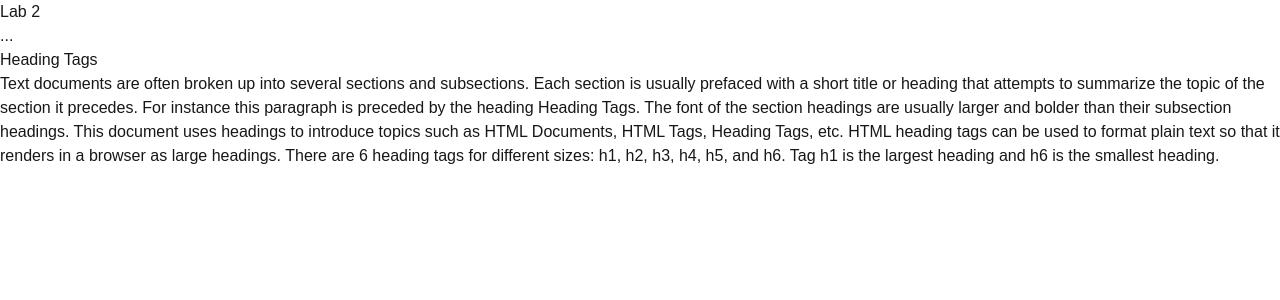
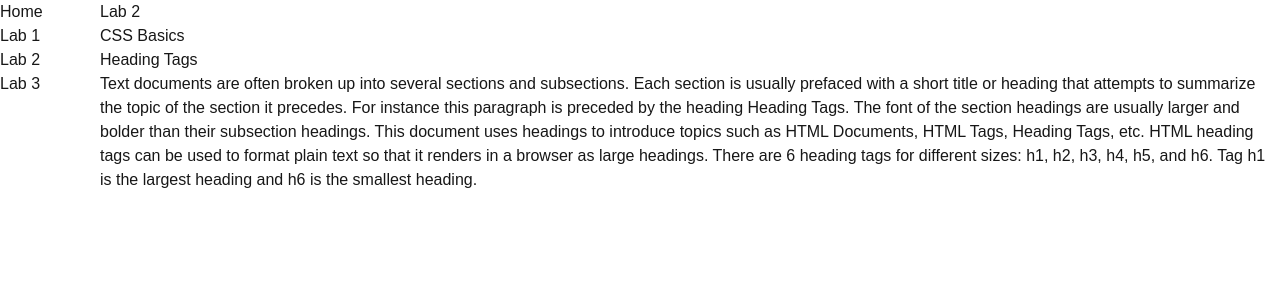
Before and after one commit to LuckyRandomness/kambaz-next-js, a Next.js app: page /labs/lab2 in a window 1280 px wide. Shown: the top 300 px of the page. Built offline with nearby package versions, Linux system fonts and the light colour scheme.

Commit message:
Added sidebar functionality

```diff
--- /dev/null
+++ b/app/labs/TOC.tsx
@@ -0,0 +1,19 @@
+import Link from "next/link";
+export default function TOC() {
+    return (
+        <ul>
+            <li>
+                <Link href = "../" id="wd-home-link">
+                Home </Link> </li>
+            <li>
+                <Link href = "/labs/lab1" id="wd-lab1-link">
+                Lab 1 </Link> </li>
+            <li>
+                <Link href = "/labs/lab2" id="wd-lab2-link">
+                Lab 2 </Link> </li>
+            <li>
+                <Link href = "/labs/lab3" id="wd-lab3-link">
+                Lab 3 </Link> </li>
+        </ul>
+    );
+}
--- a/app/labs/lab2/page.tsx
+++ b/app/labs/lab2/page.tsx
@@ -2,7 +2,7 @@ export default function Lab2() {
   return (
     <div id="wd-lab2">
       <h2>Lab 2</h2>
-      <h3>...</h3>
+      <h3>CSS Basics</h3>
       <div id="wd-h-tag">
         <h4>Heading Tags</h4>
 Text documents are often broken up into several sections and subsections. Each section is usually prefaced with a short title or heading that attempts to summarize the topic of the section it precedes. For instance this paragraph is preceded by the heading Heading Tags. The font of the section headings are usually larger and bolder than their subsection headings. This document uses headings to introduce topics such as HTML Documents, HTML Tags, Heading Tags, etc. HTML heading tags can be used to format plain text so that it renders in a browser as large headings. There are 6 heading tags for different sizes: h1, h2, h3, h4, h5, and h6. Tag h1 is the largest heading and h6 is the smallest heading.
--- /dev/null
+++ b/app/labs/layout.tsx
@@ -0,0 +1,18 @@
+import { ReactNode } from "react";
+import TOC from "./TOC"
+
+export default function LabsLayout({ children }):
+    Readonly<{ children: ReactNode }> {
+    return (
+        <table>
+            <tbody>
+                <tr>
+                    <td valign="top" width="100px">
+                        <TOC />
+                    </td>
+                    <td valign="top">{children}</td>
+                </tr>
+            </tbody>
+        </table>
+    );
+}
--- a/app/page.tsx
+++ b/app/page.tsx
@@ -2,7 +2,7 @@ import Link from "next/link";
 
 export default function Home() {
   return (
-    <div>
+    <div id="wd-home">
       <h1>Labs</h1>
       <ul>
         <li>
```
